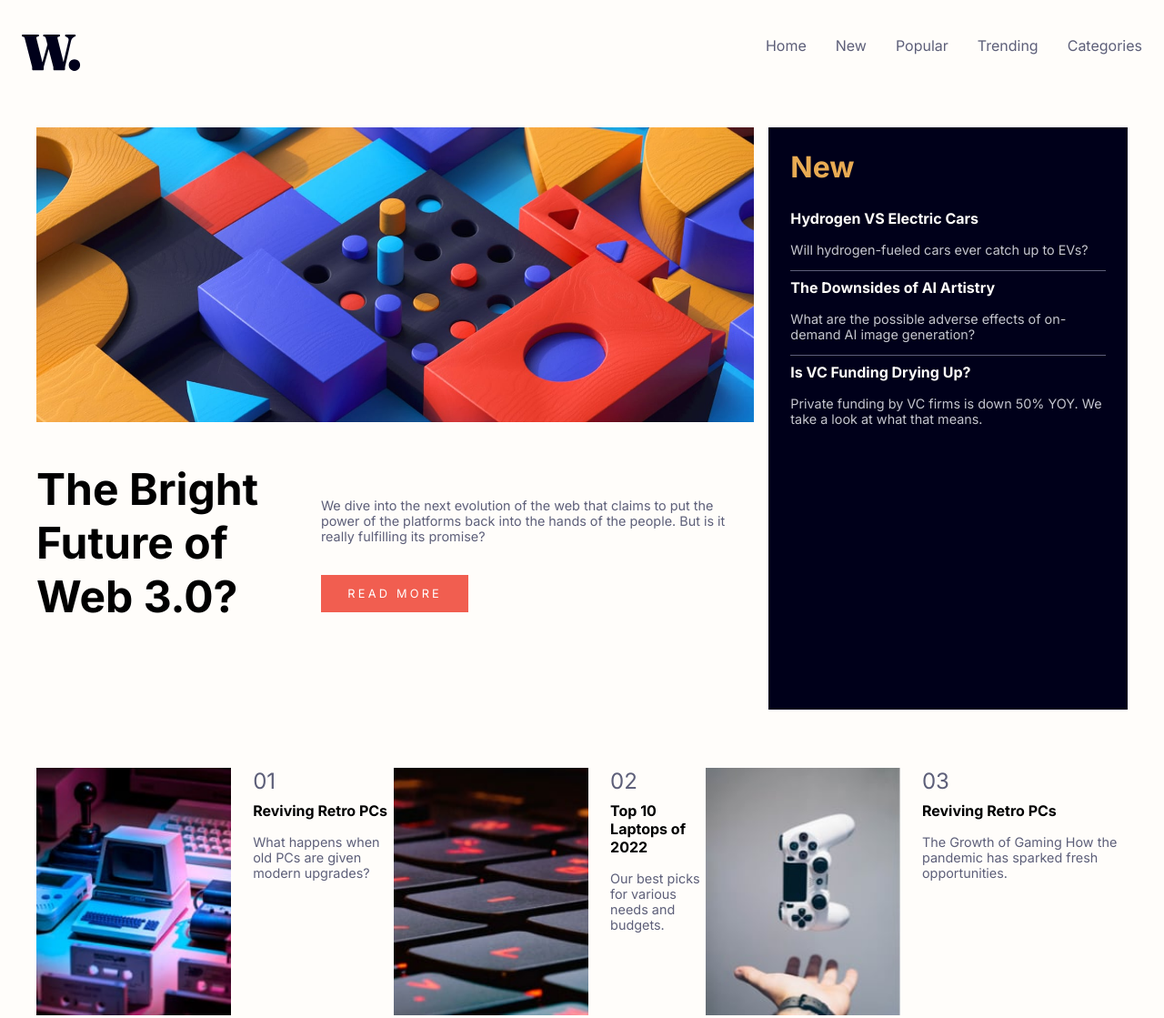
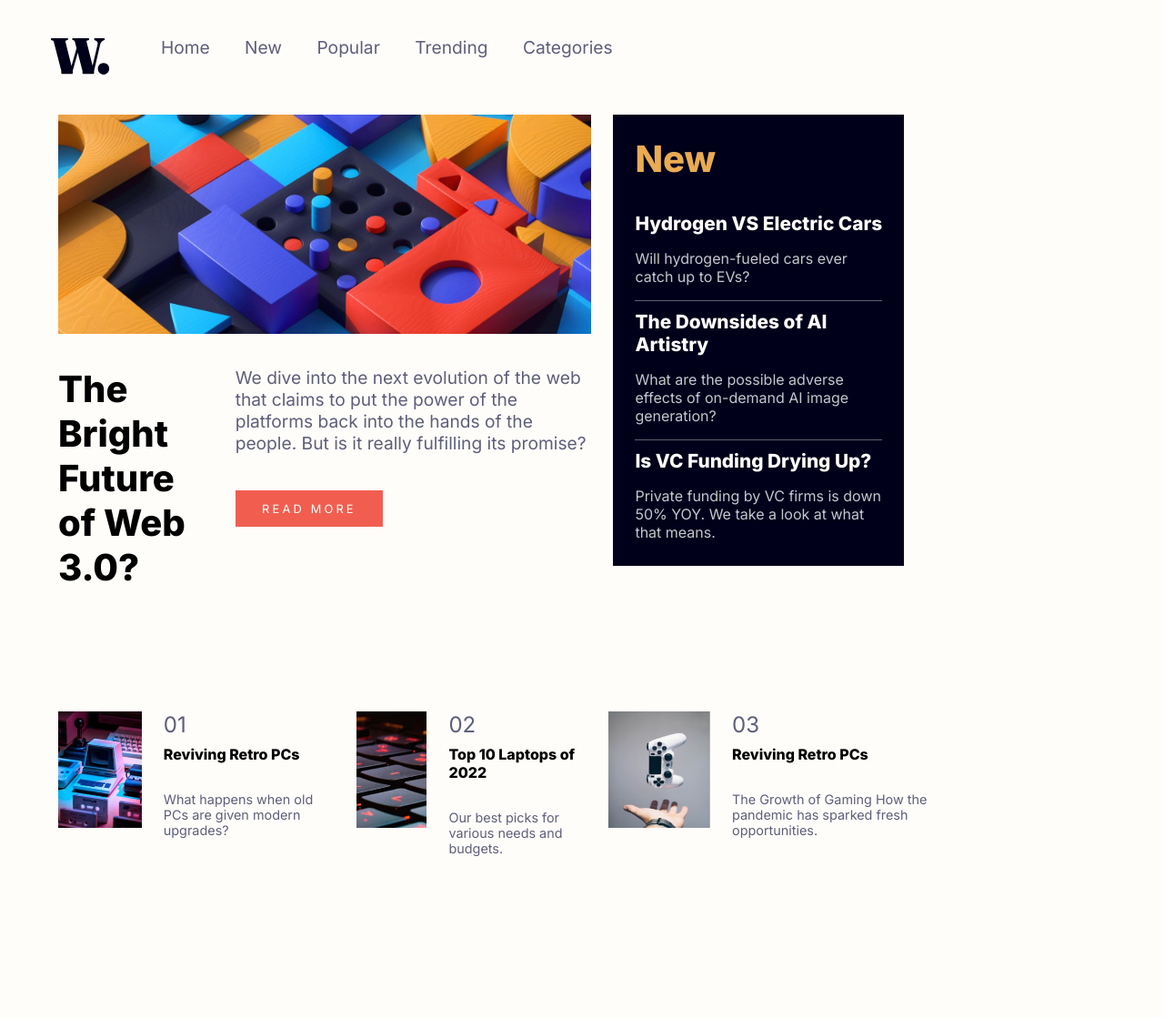
Before and after one commit to kebin20/news-homepage-main, a plain HTML site: page index.html in a window 1280 px wide. Shown: the whole page at 91% size. After the commit the page ends 941 px from the top, so only its background shows below. Drawn offline with Linux system fonts and the light colour scheme.

Commit message:
Fixed styling

```diff
--- a/index.html
+++ b/index.html
@@ -49,7 +49,7 @@
         </picture>
         <section class="main-article">
           <h1>The Bright Future of Web 3.0?</h1>
-          <article>
+          <article class="sub-article">
             <p>
               We dive into the next evolution of the web that claims to put the
               power of the platforms back into the hands of the people. But is
@@ -82,7 +82,7 @@
       </section>
       <section class="top-articles-row-container">
         <article class="top-article-container">
-          <img src="./assets/images/image-retro-pcs.jpg" alt="image" />
+          <img  class="small-img" src="./assets/images/image-retro-pcs.jpg" alt="image" />
           <div class="top-article-content">
             <span>01</span>
             <h3>Reviving Retro PCs</h3>
@@ -90,7 +90,7 @@
           </div>
         </article>
         <article class="top-article-container">
-          <img src="./assets/images/image-top-laptops.jpg" alt="image" />
+          <img class="small-img" src="./assets/images/image-top-laptops.jpg" alt="image" />
           <div class="top-article-content">
             <span>02</span>
             <h3>Top 10 Laptops of 2022</h3>
@@ -98,7 +98,7 @@
           </div>
         </article>
         <article class="top-article-container">
-          <img src="./assets/images/image-gaming-growth.jpg" alt="image" />
+          <img class="small-img" src="./assets/images/image-gaming-growth.jpg" alt="image" />
           <div class="top-article-content">
             <span>03</span>
             <h3>Reviving Retro PCs</h3>
--- a/style.css
+++ b/style.css
@@ -15,6 +15,7 @@ h1,
 h2,
 h3 {
   color: black;
+  font-weight: 800;
 }
 
 span {
@@ -52,7 +53,13 @@ nav {
 }
 
 .main-article > article > p {
-  padding-bottom: 2em;
+  padding-bottom: 1.5em;
+  font-size: 1.2rem;
+  margin-top: 0;
+}
+
+.hero-image {
+  width: 100%;
 }
 
 .read-more-link {
@@ -70,27 +77,32 @@ nav {
 .sidebar {
   background-color: hsl(240, 100%, 5%);
   padding: 1.5em;
-  margin-top: 4em;
-  max-width: 25em;
+  max-width: 20em;
+  margin-top: 2em;
 }
 
 .sidebar > h2 {
   color: hsl(35, 77%, 62%);
   margin-top: 0;
-  font-size: 2rem;
+  font-size: 2.5rem;
 }
 
 .sidebar > article > h3 {
   color: hsl(36, 100%, 99%);
+  font-size: 1.3rem;
+  margin-bottom: 0;
+}
+
+.sidebar > article > p {
+  color: hsl(233, 8%, 79%);
+  font-size: 1rem;
 }
 
 .sidebar > article:not(:last-child) {
   border-bottom: 1px solid hsl(236, 13%, 42%);
 }
 
-.sidebar > article > p {
-  color: hsl(233, 8%, 79%);
-}
+
 
 /* ARTICLE ROW CONTAINER */
 
@@ -105,15 +117,36 @@ article.top-article-container {
 
 .top-article-content {
   padding-left: 1.5em;
+  display: flex;
+  flex-direction: column;
+}
+
+.top-article-content > p {
+  margin-bottom: 0;
+}
+
+.small-img {
+  width: 28%;
 }
 
 @media (min-width: 600px) {
+  h1 {
+    font-size: 2.5rem;
+    margin-top: 0;
+  }
+
+nav {
+  padding-left: 3em;
+}
+
   ul {
     flex-direction: row;
+    margin-right: 34em;
   }
 
   li {
-    padding-left: 2em;
+    padding-right: 2em;
+    font-size: 1.2rem;
   }
 
 .sidebar {
@@ -126,28 +159,39 @@ article.top-article-container {
 
   .main-container {
     display: grid;
-    padding: 2em;
-    grid-template-columns: 2fr 1fr;
-    grid-template-rows: 40em 20em;
-    gap: 1em;
+    padding-left: 3.5em;
+    grid-template-columns: 1fr 1fr;
+    grid-template-rows: 31em 5em 10em;
+    gap: 1.5em;
     grid-template-areas:
       'main sidebar'
+      '. .'
       'article article';
   }
 
   .main-article {
     display: flex;
+    margin-top: 2em;
     grid-area: main;
     width: 100%;
-    align-items: center;
   }
 
   .top-articles-row-container {
     grid-area: article;
     display: flex;
+    width: 84%;
+    margin-top: 0;
   }
 
-  h1 {
-    font-size: 3rem;
+  article.top-article-container {
+    display: flex;
   }
+
+  .top-article-content {
+    width: 65%;
 }
+
+  article.sub-article {
+    padding-left: 2em;
+}
+}
```
